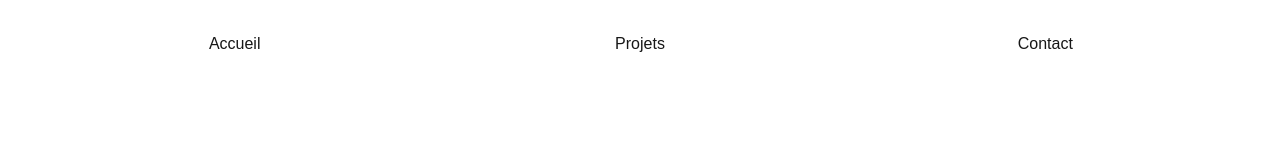
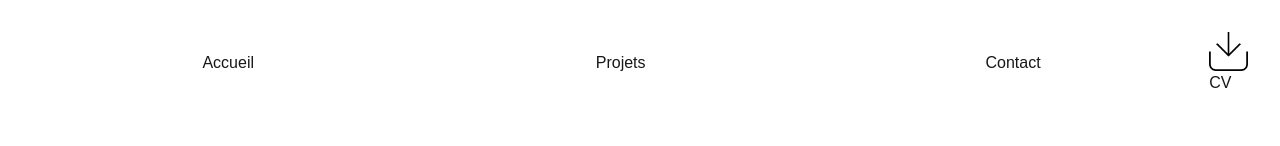
Before and after one commit to freddymaupou/Portfolio_v2, a Next.js app: page / in a window 1280 px wide. Shown: the top 146 px of the page. Built offline with nearby package versions, Linux system fonts and the light colour scheme; grey boxes are pictures that could not be loaded.

Commit message:
[ADD] Downloadable Resume Test

```diff
--- a/app/page.tsx
+++ b/app/page.tsx
@@ -83,6 +83,9 @@ export default function Home() {
                     </button>
                     )
                 })}
+                 <a href="/CV_FreddyMaupou.pdf" target="_blank" rel="noopener noreferrer">
+                 <Image src="/download.png" alt="télécharger le CV" width={40} height={40}/>
+                 CV</a>
             </div>
         </div>
     </div>
```
Also changed, not shown: public/download.png (added), 1 other file (tests, documents, lock files or other folders).
